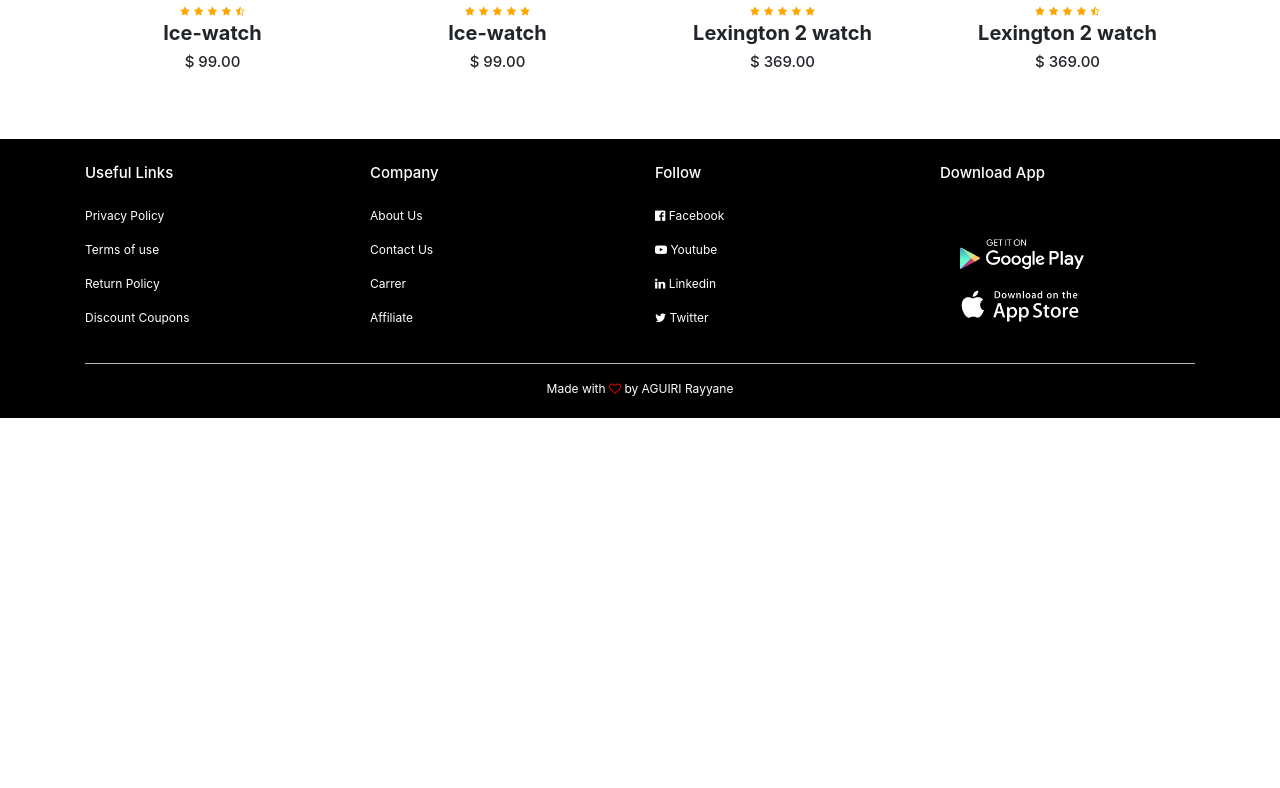
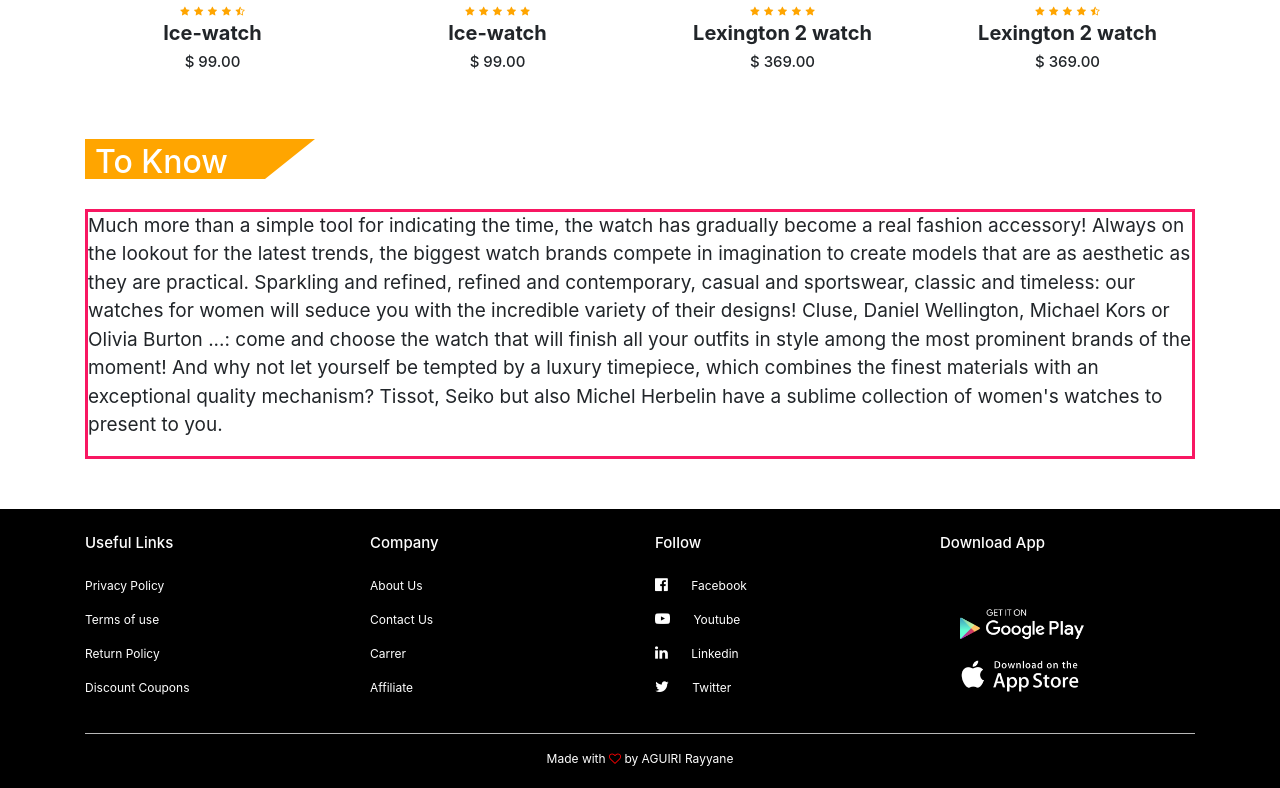
Before and after one commit to AGUIRI/CPSC222-Project1-RayyaneAGUIRI, a plain HTML site: page index.html in a window 1280 px wide. Shown: the part 2100-2888 px from the top of the page. Before the commit the page ends 2518 px from the top, so only its background shows below. Drawn offline with nearby package versions, Linux system fonts and the light colour scheme.

Commit message:
paragraph and favicon

```diff
--- a/index.html
+++ b/index.html
@@ -2,12 +2,13 @@
 <html>
   <head>
     <meta charset="utf-8">
-    <title>E-Commerce Website</title>
+    <title> RA's E-Commerce Website</title>
     <link href="styles/style.css" rel="stylesheet" type="text/css">
     <link rel="stylesheet" href="https://stackpath.bootstrapcdn.com/bootstrap/4.4.1/css/bootstrap.min.css">
     <link rel="stylesheet" href="https://stackpath.bootstrapcdn.com/font-awesome/4.7.0/css/font-awesome.min.css">
     <script src="https://code.jquery.com/jquery-3.4.1.slim.min.js"></script>
     <script src="https://stackpath.bootstrapcdn.com/bootstrap/4.4.1/js/bootstrap.min.js"></script>
+    <link rel="shorcut icon" type="image/x-icon" href="images/logofavicon.ico"/>
   </head>
   <body>
 
@@ -325,6 +326,18 @@
       </div>
     </section>
 
+    <!-----------------------Paragraph------------------------->
+    <section class="paragraph">
+      <div class="container">
+        <div class="title-box">
+          <h2>To Know</h2>
+        </div>
+        <div class="info">
+          <p>Much more than a simple tool for indicating the time, the watch has gradually become a real fashion accessory! Always on the lookout for the latest trends, the biggest watch brands compete in imagination to create models that are as aesthetic as they are practical. Sparkling and refined, refined and contemporary, casual and sportswear, classic and timeless: our watches for women will seduce you with the incredible variety of their designs! Cluse, Daniel Wellington, Michael Kors or Olivia Burton ...: come and choose the watch that will finish all your outfits in style among the most prominent brands of the moment! And why not let yourself be tempted by a luxury timepiece, which combines the finest materials with an exceptional quality mechanism? Tissot, Seiko but also Michel Herbelin have a sublime collection of women's watches to present to you.</p>
+        </div>
+      </div>
+    </section>
+
     <!-----------------------footer------------------------->
     <section class="footer">
       <div class="container tex-center">
--- a/styles/style.css
+++ b/styles/style.css
@@ -259,7 +259,12 @@ body {
 .new-products{
   margin:50px 0;
 }
-/*------------footer------------*/
+/*------------Paragraph-CSS----------*/
+.info{
+  border: 3px solid rgb(248, 23, 98) !important;
+  font-size: 19px;
+}
+/*------------footer-CSS------------*/
 .footer{
   margin-top: 50px;
   background: #000;
@@ -289,3 +294,7 @@ body {
 .footer-image img{
   width:160px;
 }
+.footer .row .fa{
+  padding-right: 20px;
+  font-size: 15px;
+}
```
Also changed, not shown: images/logofavicon.ico (added), images/logofavicon.jpg (added), images/logofavicon.png (added).
